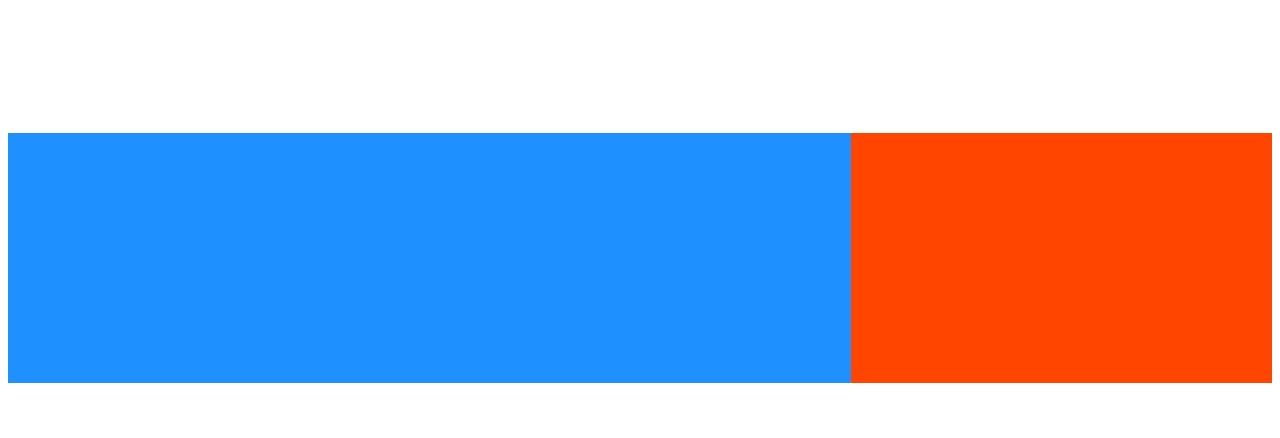
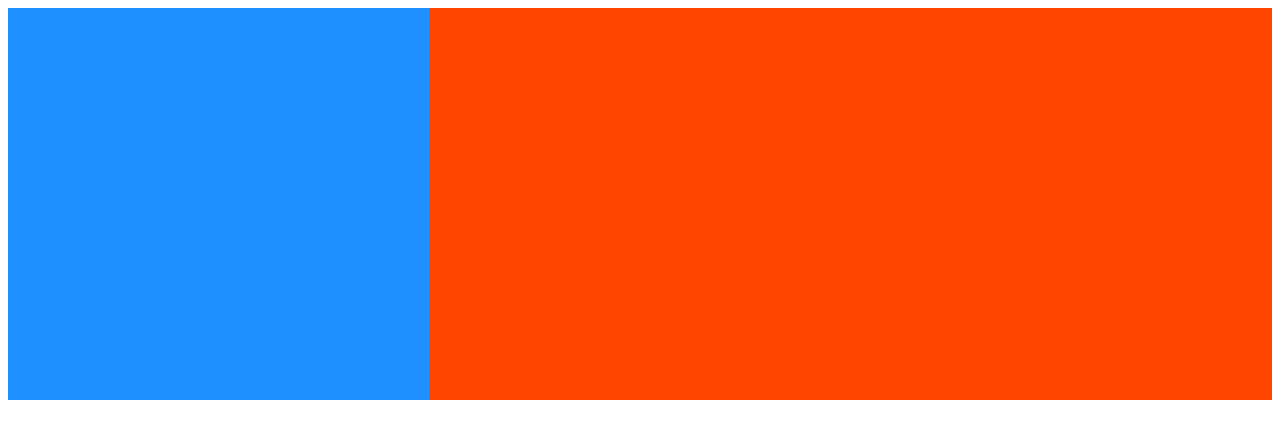
Before and after one commit to Sergief03/tareas_CSS, a plain HTML site: page actividad_10/index.html in a window 1280 px wide. Drawn offline with Linux system fonts and the light colour scheme.

Commit message:
Añadir grow en actividad 10

```diff
--- a/actividad_10/index.html
+++ b/actividad_10/index.html
@@ -3,26 +3,21 @@
     <div id="box-2"></div>
 </div>
 
-  <style>
+<style>
     #box-container {
       height: 500px;
+      height: 50%;
       display: flex;
-      align-items: center;
-      justify-content: space-between;
-
+      align-items: stretch; /* Cambiado de center a stretch */
     }
 
     #box-1 {
       background-color: dodgerblue;
-      width: 100%;
-      height: 50%;
-      flex-shrink: 1;
+      flex-grow: 1;
     }
 
     #box-2 {
       background-color: orangered;
-      width: 100%;
-      height: 50%;
-      flex-shrink: 2;
+      flex-grow: 2;
     }
-  </style>
+</style>
```
